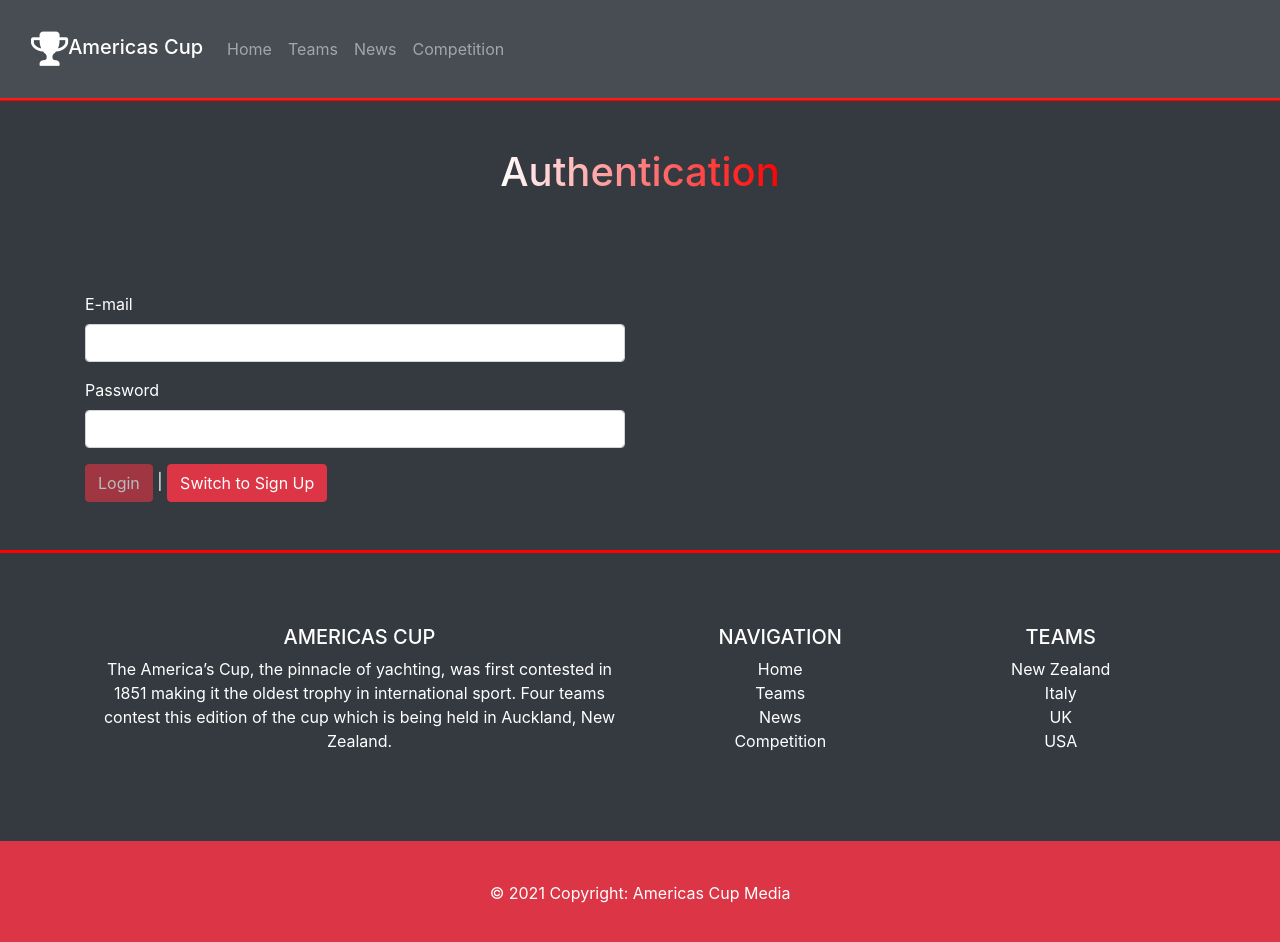
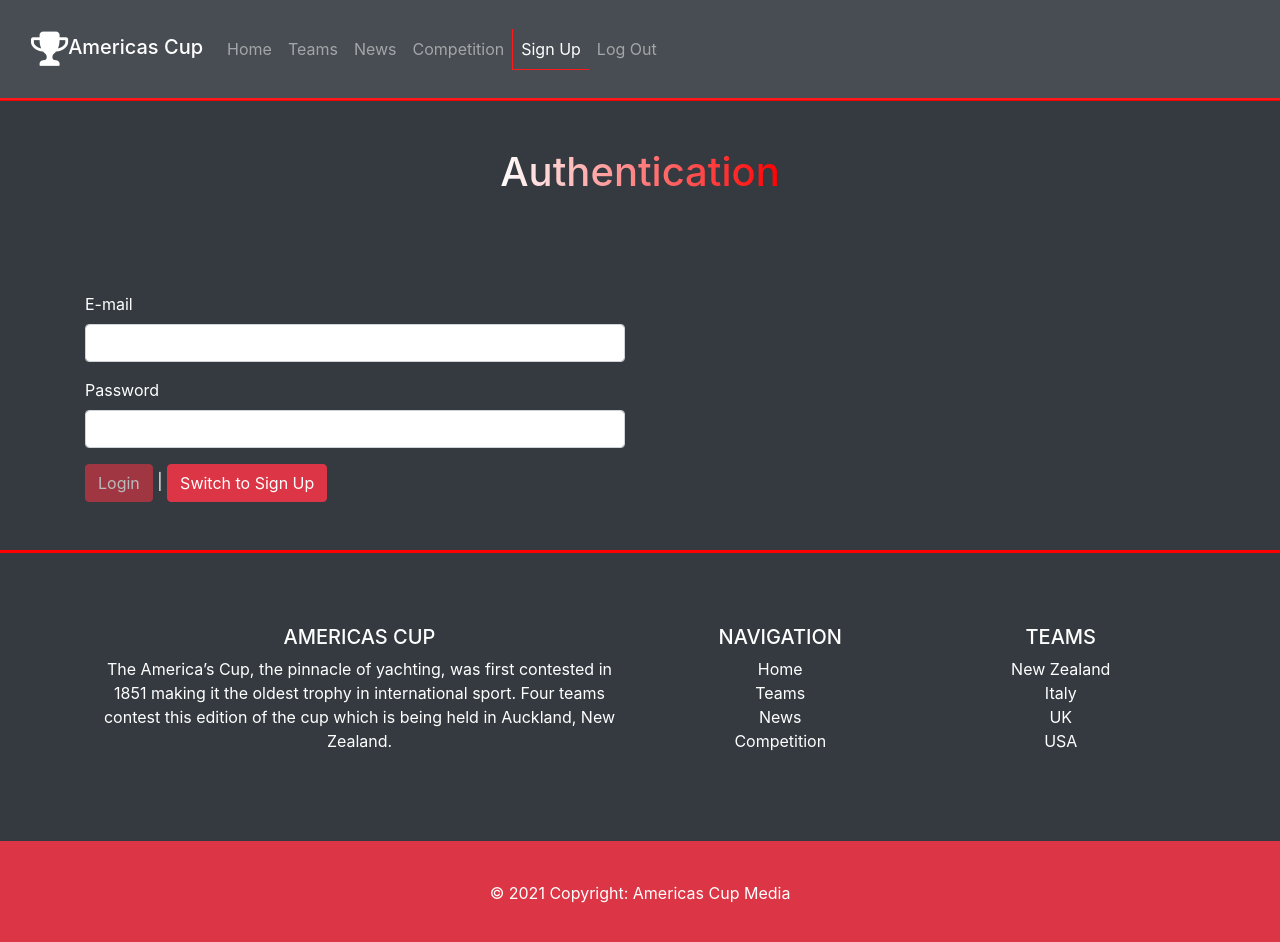
Before and after one commit to johnj974/americas-cup, an Angular app: page /auth in a window 1280 px wide. Shown: the top 942 px of the page. Built offline with nearby package versions, Linux system fonts and the light colour scheme.

Commit message:
signup+logout add to nav/text added to competition

```diff
--- a/src/app/competition/competition.component.css
+++ b/src/app/competition/competition.component.css
@@ -11,3 +11,7 @@ input.ng-valid.ng-touched,
 select.ng-valid.ng-touched {
   border: 1px solid #008000;
 }
+
+.competition-warning {
+  color: #ff0000;
+}
--- a/src/app/competition/competition.component.html
+++ b/src/app/competition/competition.component.html
@@ -1,5 +1,5 @@
 <section id="competition bg-dark">
-  <app-header>Competition</app-header>
+  <app-header>Competition </app-header>
   <div class="container-fluid bg-dark">
     <div class="row">
       <div class="col-lg-3 col-md-6">
@@ -27,6 +27,9 @@
       </div>
       <!-- form2 -->
       <div class="col-md-6 text-white px-5">
+        <p class="text-center competition-warning">
+          Please visit the sign up page to enter the competition
+        </p>
         <form (ngSubmit)="onSaveForm(entryForm)" #entryForm="ngForm">
           <div class="form-group">
             <label for="name" class="bold">Name</label>
--- a/src/app/navbar/navbar.component.css
+++ b/src/app/navbar/navbar.component.css
@@ -19,3 +19,11 @@
 .navbar-toggler {
   border: 1px solid #ff0000;
 }
+
+@media only screen and (max-width: 768px) {
+  .active.right {
+    border-bottom: 1px solid #ff0000;
+    border-right: none;
+    border-left: 1px solid #ff0000;
+  }
+}
--- a/src/app/navbar/navbar.component.html
+++ b/src/app/navbar/navbar.component.html
@@ -32,6 +32,14 @@
         <li class="nav-item" routerLinkActive="active left">
           <a class="nav-link ps-3" routerLink="competition">Competition</a>
         </li>
+        <li class="nav-item" routerLinkActive="active left">
+          <a class="nav-link" routerLink="auth">Sign Up</a>
+        </li>
+        <li class="nav-item" routerLinkActive="active right" *ngIf="user">
+          <a class="nav-link" (click)="onLogOut()" style="cursor: pointer"
+            >Log Out</a
+          >
+        </li>
       </ul>
     </div>
   </div>
--- a/src/app/navbar/navbar.component.ts
+++ b/src/app/navbar/navbar.component.ts
@@ -1,15 +1,20 @@
 import { Component, OnInit } from '@angular/core';
+import { AuthService } from '../services/auth.service';
 
 @Component({
   selector: 'app-navbar',
   templateUrl: './navbar.component.html',
-  styleUrls: ['./navbar.component.css']
+  styleUrls: ['./navbar.component.css'],
 })
 export class NavbarComponent implements OnInit {
+  constructor(private authService: AuthService) {}
 
-  constructor() { }
+  user = this.authService.user;
 
-  ngOnInit(): void {
+  ngOnInit(): void {}
+
+  onLogOut() {
+    this.authService.logout();
+    console.log('1 am working');
   }
-
 }
--- a/src/app/services/auth.service.ts
+++ b/src/app/services/auth.service.ts
@@ -3,12 +3,13 @@ import { Injectable } from '@angular/core';
 import { catchError, tap } from 'rxjs/operators';
 import { BehaviorSubject, throwError } from 'rxjs';
 import { UserModel } from '../models/user.model';
+import { Router } from '@angular/router';
 
 @Injectable({ providedIn: 'root' })
 export class AuthService {
   user = new BehaviorSubject<UserModel>(null);
 
-  constructor(private http: HttpClient) {}
+  constructor(private http: HttpClient, private router: Router) {}
 
   signUp(email: string, password: string) {
     return this.http
@@ -54,6 +55,11 @@ export class AuthService {
           );
         })
       );
+  }
+
+  logout() {
+    this.user.next(null);
+    this.router.navigate(['']);
   }
 
   private handleAuthentication(
```
